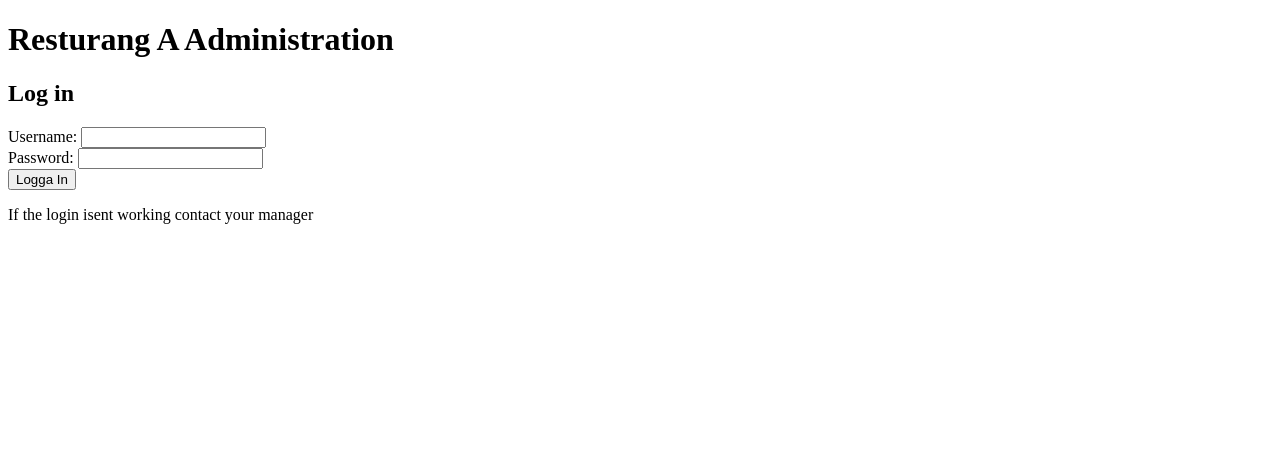
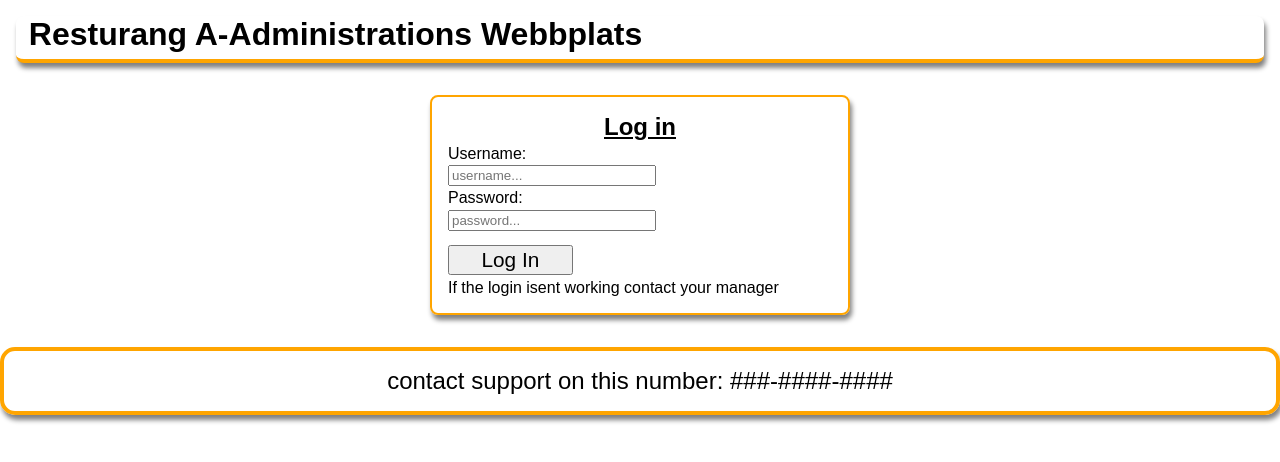
Before and after one commit to Git-Bread/Admin-Page-Backend-Project, a website built with Parcel: page login.html in a window 1280 px wide. Built offline with nearby package versions, Linux system fonts and the light colour scheme; no server answers.

Commit message:
added generall css and some new html

```diff
--- a/css.scss
+++ b/css.scss
@@ -0,0 +1,89 @@
+* {
+    margin: 0;
+    font-family: Arial, Helvetica, sans-serif;
+}
+header {
+    margin: 1em;
+    background-color: white;
+    border-bottom: 4px solid orange;
+    border-radius: 8px;
+    box-shadow: 2px 5px 5px gray;
+}
+h1 {
+    margin: 0.4em;
+    margin-bottom: 0.2em;
+}
+h3 {
+    font-size: 1.5em;
+    text-align: center;
+}
+input {
+    margin-top: 0.2em;
+    width: 15em;
+}
+#login {
+    #login-div {
+        border: 2px solid orange;
+        border-radius: 8px;
+        box-shadow: 2px 5px 5px gray;
+        padding: 1em;
+        margin: auto;
+        margin-top: 2em;
+        width: clamp(20%, 24em, 40em);
+        h2 {
+            text-decoration: underline;
+            text-align: center;
+        }
+        #login-content {
+            display: flex;
+            flex-direction: row;
+            form {
+                div {
+                    margin-top: 0.2em;
+                    display: flex;
+                    flex-direction: column;
+                }
+                button {
+                    margin-top: 0.5em;
+                    font-size: 1.3em;
+                    margin-bottom: 0.2em;
+                    max-width: 6em;
+                }
+            }
+            #error {
+                p {
+                    margin: 1em;
+                    padding: 0.2em;
+                    border: 1px red solid;
+                }
+            }
+        }
+    }
+}
+#wrapper {
+    display: grid;
+    grid-template-columns: 1fr 1fr;
+    section {
+        padding: 1em;
+        min-width: 80%;
+        min-height: 30em;
+        margin: auto;
+        margin-top: 1em;
+        border: 3px solid orange;
+        border-radius: 15px;
+        box-shadow: 2px 5px 5px gray;
+
+    }
+}
+footer {
+    padding: 1em;
+    margin-top: 2em;
+    margin-bottom: 1em;
+    border: 4px solid orange;
+    border-radius: 15px;
+    text-align: center;
+    box-shadow: 2px 5px 5px gray;
+    p {
+        font-size: 1.5em;
+    }
+}
--- a/js.ts
+++ b/js.ts
@@ -50,11 +50,9 @@ async function log() {
 function errLog(objArr: any) {
     let container = document.getElementById("error");
     clearErr();
-    for (let index = 0; index < objArr.error.length; index++) {
-        let element = document.createElement("p");
-        element.innerHTML = objArr.error[index];
-        container?.append(element);
-    }
+    let element = document.createElement("p");
+    element.innerHTML = objArr.error;
+    container?.append(element);
 }
 
 //clears errors
--- a/login.html
+++ b/login.html
@@ -10,24 +10,35 @@
     </head>
     <body id="login">
         <div>
-            <h1>Resturang A Administration</h1>
+            <header>
+                <h1>Resturang A-Administrations Webbplats</h1>
+            </header>
+            <div id="login-div">
+                <h2>Log in</h2>
+                <div id="login-content">
                     <div>
-                <h2>Log in</h2>
-                <div id="error"></div>
                         <form>
                             <div>
                                 <label for="username">Username:</label>
-                        <input id="username" type="text">
+                                <input id="username" type="text" placeholder="username...">
                             </div>
                             <div>
                                 <label for="password">Password:</label>
-                        <input id="password" type="text">
+                                <input id="password" type="text" placeholder="password...">
                             </div>
-                    <button type="button" id="logBtn">Logga In</button>
-                </form>
+                            <div id="buttonDiv">
+                                <button type="button" id="logBtn">Log In</button>
                                 <p>If the login isent working contact your manager</p>
                             </div>
+                        </form>
                     </div>
+                    <div id="error"></div>
+                </div>
+            </div>
+        </div>
+        <footer>
+            <p>contact support on this number: ###-####-####</p>
+        </footer>
         <script src="js.ts" async defer></script>
     </body>
 </html>
```
Also changed, not shown: index.html (+17 -3 lines). Lines whose indentation alone changed are shown as unchanged.
